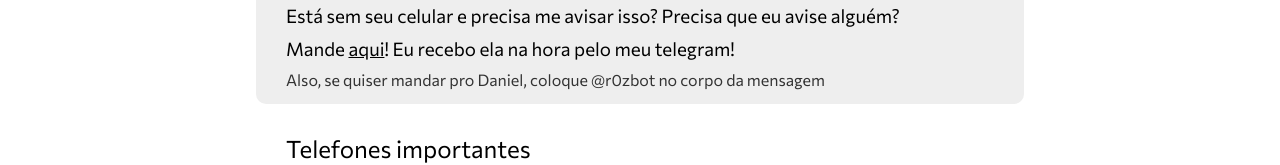
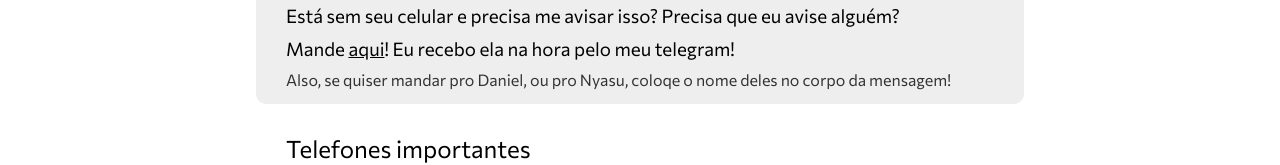
Before and after one commit to LeRenner/pudim.xyz, a plain HTML site: page src/fudeu/index.html in a window 1280 px wide. Shown: the part 239-404 px from the top of the page. Drawn offline with Linux system fonts and the light colour scheme.

Commit message:
Update description
Signed-off-by: J. Renner <j@lerenner.dev>

```diff
--- a/src/fudeu/index.html
+++ b/src/fudeu/index.html
@@ -21,7 +21,7 @@
 				<div class="subContent">
 					<h3 class="subsubTitle" style="margin-bottom: 10px;">Está sem seu celular e precisa me avisar isso? Precisa que eu avise alguém? </h3>
 					<h3 class="subsubTitle">Mande <a href="https://pudim.xyz/rennerMail" target="_blank">aqui</a>! Eu recebo ela na hora pelo meu telegram!</h3>
-					<h3 class="subsubTitle" style="font-size: 100%; margin-top: 10px;color: #333;">Also, se quiser mandar pro Daniel, coloque @r0zbot no corpo da mensagem</h3>
+					<h3 class="subsubTitle" style="font-size: 100%; margin-top: 10px;color: #333;">Also, se quiser mandar pro Daniel, ou pro Nyasu, coloqe o nome deles no corpo da mensagem!</h3>
 				</div>
 
 
```
